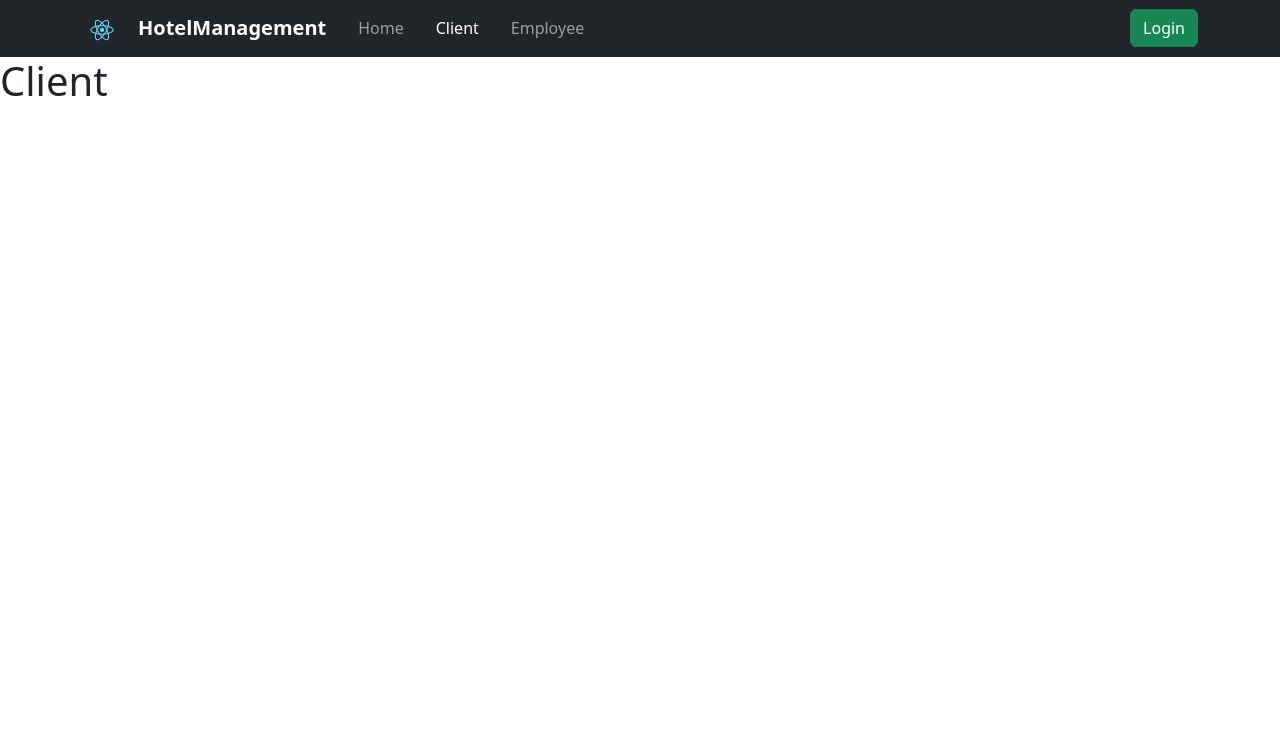
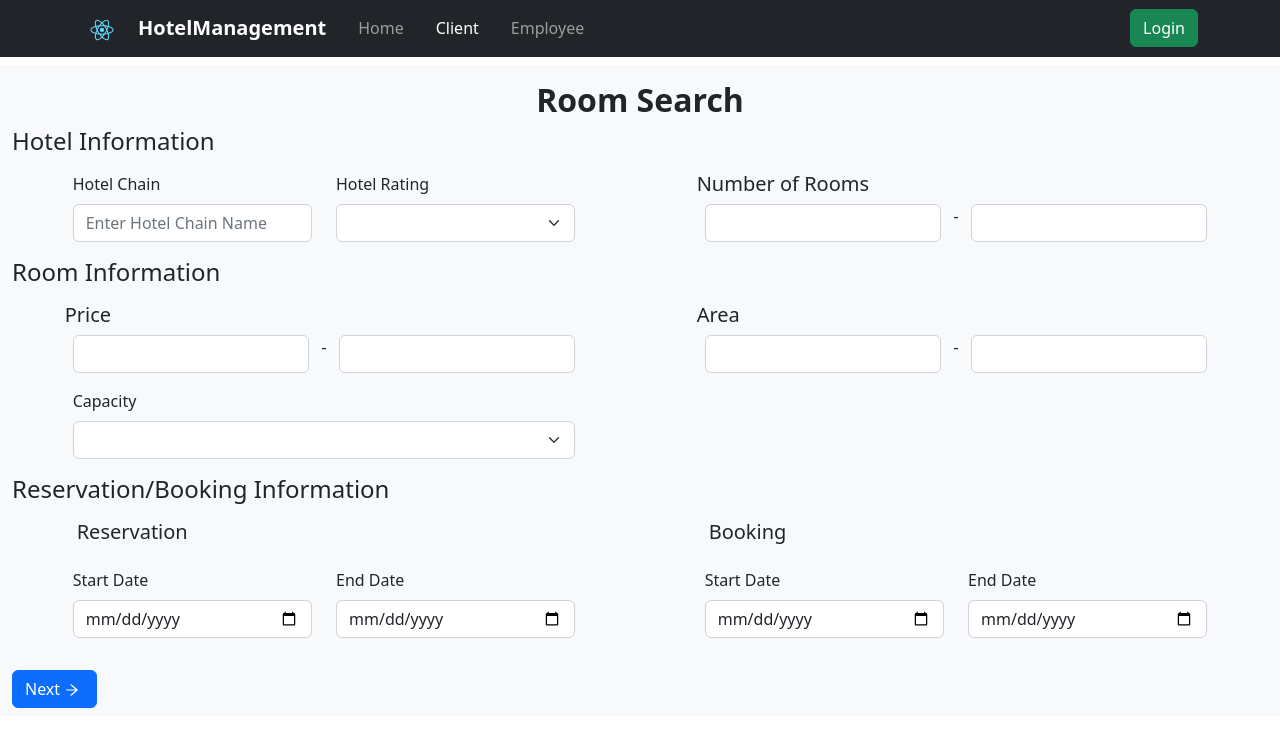
Before and after one commit to K-nCh-n/HotelManagement, a React (Create React App) app in the folder react-app/: page /client in a window 1280 px wide. Shown: the top 746 px of the page. Built offline with nearby package versions, Linux system fonts and the light colour scheme.

Commit message:
Add search Form

```diff
--- a/react-app/package.json
+++ b/react-app/package.json
@@ -10,10 +10,12 @@
     "@types/node": "^16.18.16",
     "@types/react": "^18.0.28",
     "@types/react-dom": "^18.0.11",
+    "axios": "^1.3.4",
     "bootstrap": "^5.2.3",
     "react": "^18.2.0",
     "react-bootstrap": "^2.7.2",
     "react-dom": "^18.2.0",
+    "react-icons": "^4.8.0",
     "react-router-dom": "^6.9.0",
     "react-scripts": "5.0.1",
     "typescript": "^4.9.5",
--- a/react-app/src/pages/Client.tsx
+++ b/react-app/src/pages/Client.tsx
@@ -1,8 +1,207 @@
+import { Container, Row, Col, Form, Button } from "react-bootstrap";
+import React, { useState } from "react";
+import { AiOutlineArrowRight } from "react-icons/ai";
+import axios from "axios";
+
 const Client = () => {
+  interface ISearchParams {
+    // Booking Info
+    // les dates (début, fin) de réservationou de location
+    reservationStartDate?: Date,
+    reservationEndDate?: Date,
+    bookingStartDate?: Date,
+    bookingEndDate?: Date,
+
+    // Room Info
+    //  la superficie
+    areaLower?: number,
+    areaUpper?: number,
+    //le prix des chambres
+    priceLower?: number
+    priceUpper?: number
+    capacity?: number, // la capacité des chambres
+
+    // Hotel Info
+    chain?: string, // la chaîne hôtelière
+    category?: number, // la catégorie (rating 1-5)
+    // le nombre total de chambres dans l’hôtel
+    numberOfRoomsLower?: number,
+    numberOfRoomsUpper?: number,
+  }
+  const searchUrl = "http://localhost:5000/search";
+  const [searchParams, setSearchParams] = useState<ISearchParams>();
+  const [validated, setValidated] = useState(false);
+  const handleChange = (event: any) => {
+    const { name, value } = event.target;
+    setSearchParams({ ...searchParams, [name]: value })
+  }
+  const handleSubmit = (event: any) => {
+    const form = event.currentTarget;
+    if (form.checkValidity() === false) {
+      event.preventDefault();
+      event.stopPropagation();
+    } else {
+      console.log(searchParams);
+      event.preventDefault();
+    }
+
+    setValidated(true);
+
+    const body = {
+      "searchParams": searchParams,
+    };
+
+    axios.post(searchUrl, body).then(response => {
+      console.log(response);
+    });
+  };
   return (
-    <div>
-      <h1>Client</h1>
-    </div>
+    <Container fluid="xxl" className="my-2 py-2 bg-light" id="background-container">
+      <h2 className="fw-bold pt-2 text-center">Room Search</h2>
+      <Form noValidate validated={validated} onSubmit={handleSubmit}>
+        <h4>Hotel Information</h4>
+        <Row className="my-3 px-2 justify-content-around">
+          <Col md='5'>
+            <Row>
+              <Col md='6'>
+                <Form.Group>
+                  <Form.Label>Hotel Chain</Form.Label>
+                  <Form.Control name="chain" type="text" placeholder="Enter Hotel Chain Name" onChange={handleChange} />
+                </Form.Group>
+              </Col>
+              <Col md='6'>
+                <Form.Group>
+                  <Form.Label>Hotel Rating</Form.Label>
+                  <Form.Select name="capacity" defaultValue={""} onChange={handleChange}>
+                    <option disabled></option>
+                    <option>1</option>
+                    <option>2</option>
+                    <option>3</option>
+                    <option>4</option>
+                    <option>5</option>
+                  </Form.Select>
+                </Form.Group>
+              </Col>
+            </Row>
+          </Col>
+          <Col md='5'>
+            <Row>
+              <h5 className="px-1">Number of Rooms</h5>
+              <Col>
+                <Form.Group>
+                  <Form.Control name="numberOfRoomsLower" type="number" placeholder="" onChange={handleChange} />
+                </Form.Group>
+              </Col>
+              -
+              <Col>
+                <Form.Group>
+                  <Form.Control name="numberOfRoomsUpper" type="number" placeholder="" onChange={handleChange} />
+                </Form.Group>
+              </Col>
+            </Row>
+          </Col>
+        </Row>
+
+        <h4>Room Information</h4>
+        <Row className="my-3 px-2 justify-content-around">
+          <Col md='5'>
+            <Row>
+              <h5 className="px-1">Price</h5>
+              <Col>
+                <Form.Group>
+                  <Form.Control name="priceLower" type="text" placeholder="" onChange={handleChange} />
+                </Form.Group>
+              </Col>
+              -
+              <Col>
+                <Form.Group>
+                  <Form.Control name="priceUpper" type="text" placeholder="" onChange={handleChange} />
+                </Form.Group>
+              </Col>
+            </Row>
+          </Col>
+          <Col md='5'>
+            <Row>
+              <h5 className="px-1">Area</h5>
+              <Col>
+                <Form.Group>
+                  <Form.Control name="areaLower" type="number" placeholder="" onChange={handleChange} />
+                </Form.Group>
+              </Col>
+              -
+              <Col>
+                <Form.Group>
+                  <Form.Control name="areaUpper" type="number" placeholder="" onChange={handleChange} />
+                </Form.Group>
+              </Col>
+            </Row>
+          </Col>
+        </Row>
+        <Row className="my-3 px-2 justify-content-around">
+          <Col md='5'>
+            <Form.Group>
+              <Form.Label>Capacity</Form.Label>
+              <Form.Select name="capacity" defaultValue={""} onChange={handleChange}>
+                <option disabled></option>
+                <option>1</option>
+                <option>2</option>
+                <option>3</option>
+                <option>4</option>
+                <option>5</option>
+                <option>6</option>
+              </Form.Select>
+            </Form.Group>
+          </Col>
+          <Col md='5'>
+          </Col>
+        </Row>
+
+        <h4>Reservation/Booking Information</h4>
+        <Row className="my-3 px-2 justify-content-around">
+          <Col md='5'>
+            <h5 className="px-1">Reservation</h5>
+            <Row>
+              <Col xs='6'>
+                <Form.Group className="my-3">
+                  <Form.Label>Start Date</Form.Label>
+                  <Form.Control name="reservationStartDate" type="date" placeholder="Date" onChange={handleChange} />
+                </Form.Group>
+              </Col>
+              <Col xs='6'>
+                <Form.Group className="my-3">
+                  <Form.Label>End Date</Form.Label>
+                  <Form.Control name="reservationEndDate" type="date" placeholder="Date" onChange={handleChange} />
+                </Form.Group>
+              </Col>
+            </Row>
+          </Col>
+          <Col md='5'>
+            <h5 className="px-1">Booking</h5>
+            <Row>
+              <Col xs='6'>
+                <Form.Group className="my-3">
+                  <Form.Label>Start Date</Form.Label>
+                  <Form.Control name="bookingStartDate" type="date" placeholder="Date" onChange={handleChange} />
+                </Form.Group>
+              </Col>
+              <Col xs='6'>
+                <Form.Group className="my-3">
+                  <Form.Label>End Date</Form.Label>
+                  <Form.Control name="bookingEndDate" type="date" placeholder="Date" onChange={handleChange} />
+                </Form.Group>
+              </Col>
+            </Row>
+          </Col>
+        </Row>
+
+        <Form.Group>
+          <Button variant="primary" type="submit">
+            Next
+            <AiOutlineArrowRight className="mx-1"/>
+          </Button>
+        </Form.Group>
+      </Form>
+    </Container>
   );
 }
 
```
Also changed, not shown: 1 other file (tests, documents, lock files or other folders).
